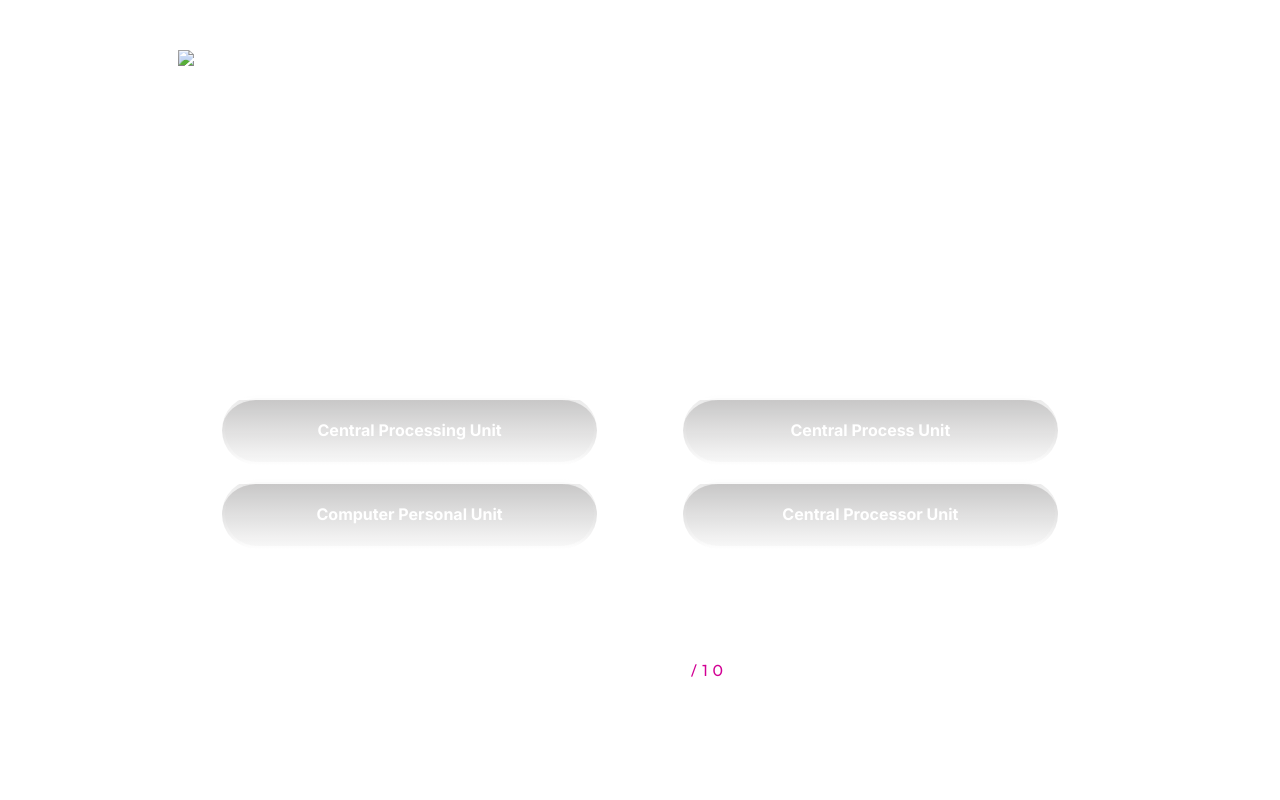
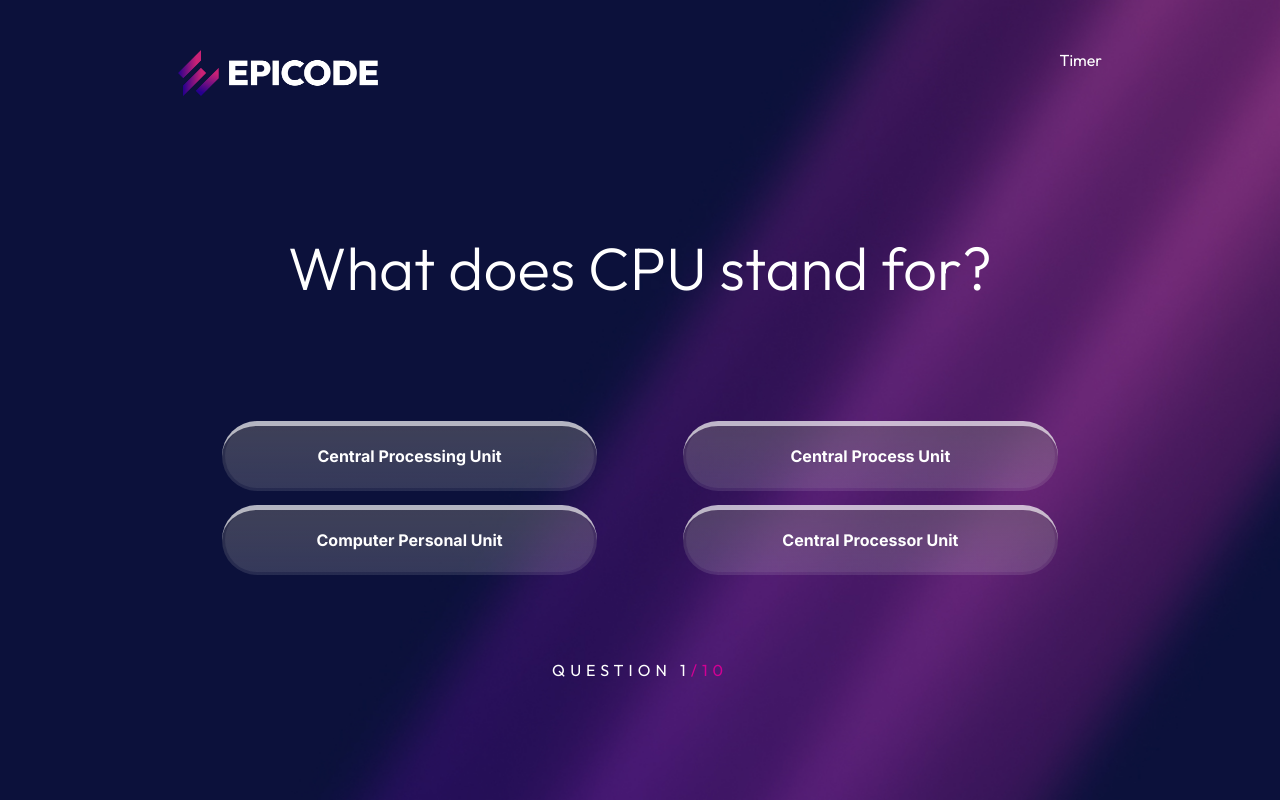
Before and after one commit to lwtrix/ep-benchmark, a website with bundled scripts: page pages/benchmark.html in a window 1280 px wide. Built offline with nearby package versions, Linux system fonts and the light colour scheme.

Commit message:
fixed bugs

```diff
--- a/css/benchmark.css
+++ b/css/benchmark.css
@@ -5,7 +5,7 @@
 }
 
 body {
-    background: url('./assets/bg.jpg') no-repeat center center fixed;
+    background: url('../assets/bg.jpg') no-repeat center center fixed;
     background-size: cover;
     color: white;
     font-family: Outfit;
--- a/pages/benchmark.html
+++ b/pages/benchmark.html
@@ -14,7 +14,7 @@
     <div class="main">
 
         <div class="header">
-            <img class="logo" src="./assets/epicode_logo.png" alt="#">
+            <img class="logo" src="../assets/epicode_logo.png" alt="#">
             <span class="timer">Timer</span>
         </div>
 
@@ -37,7 +37,7 @@
 
 
 
-<script type="module" src="index.js"></script>
+<script type="module" src="../index.js"></script>
 
 
 
```
